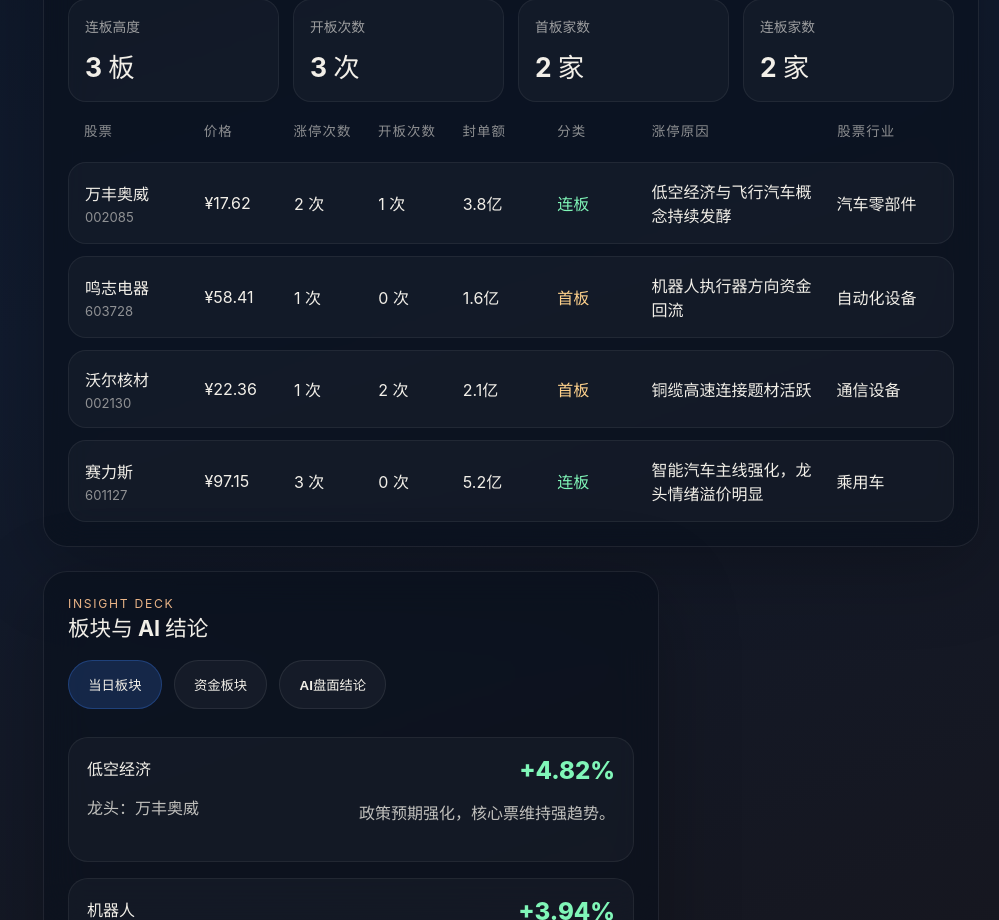
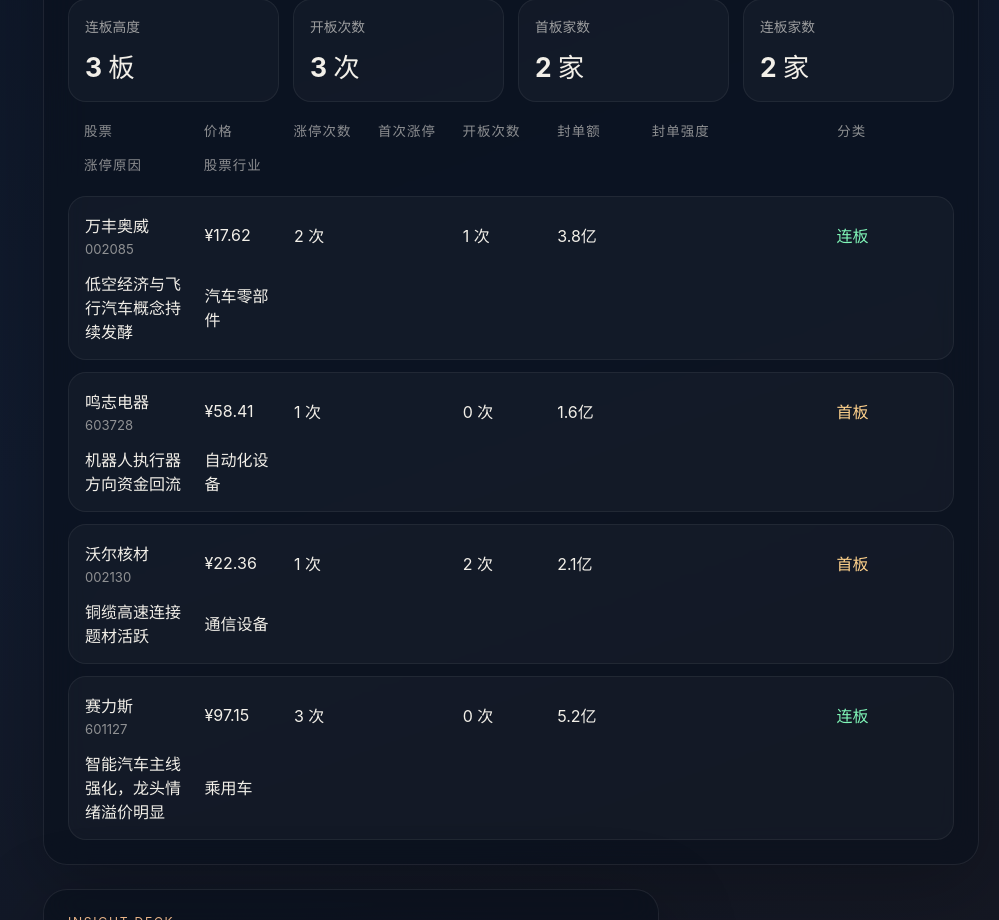
Before and after one commit to jesray1192-tempo/investpilot-dashboard, a React (Vite) app: page / in a window 1280 px wide. Shown: the part 1140-2060 px from the top of the page, without its empty margins (281-1280 px from the left). Built offline with nearby package versions, Linux system fonts and the light colour scheme.

Commit message:
Prioritize limit-up tab and remove extra market tabs

```diff
--- a/src/App.tsx
+++ b/src/App.tsx
@@ -494,8 +494,10 @@
                       <span>股票</span>
                       <span>价格</span>
                       <span>涨停次数</span>
+                      <span>首次涨停</span>
                       <span>开板次数</span>
                       <span>封单额</span>
+                      <span>封单强度</span>
                       <span>分类</span>
                       <span>涨停原因</span>
                       <span>股票行业</span>
@@ -508,8 +510,10 @@
                         </span>
                         <span>{currency(stock.price)}</span>
                         <span>{stock.limitUpCount} 次</span>
+                        <span>{stock.firstLimitUpTime}</span>
                         <span>{stock.openBoardCount} 次</span>
                         <span>{stock.sealAmount}</span>
+                        <span>{stock.sealStrength}</span>
                         <span className={stock.ladderType === "连板" ? "up" : "watch"}>
                           {stock.ladderType}
                         </span>
```
